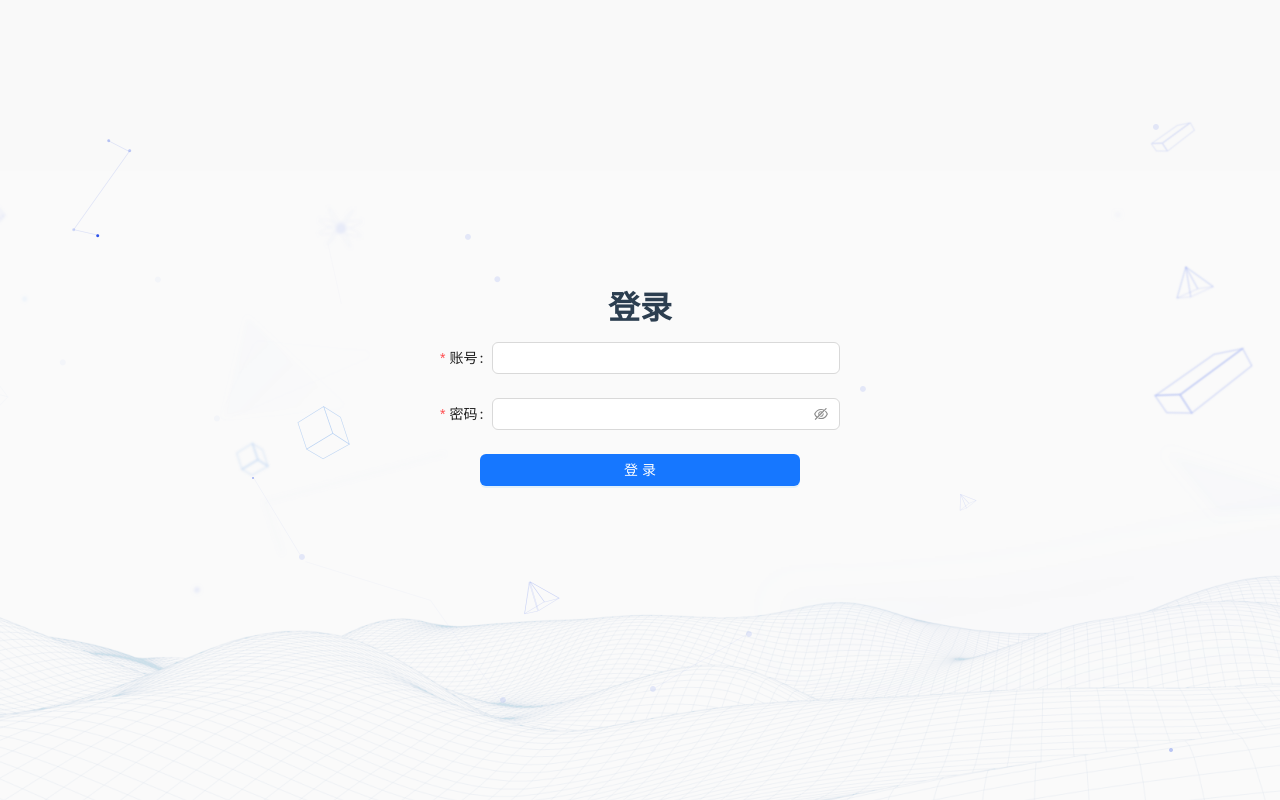
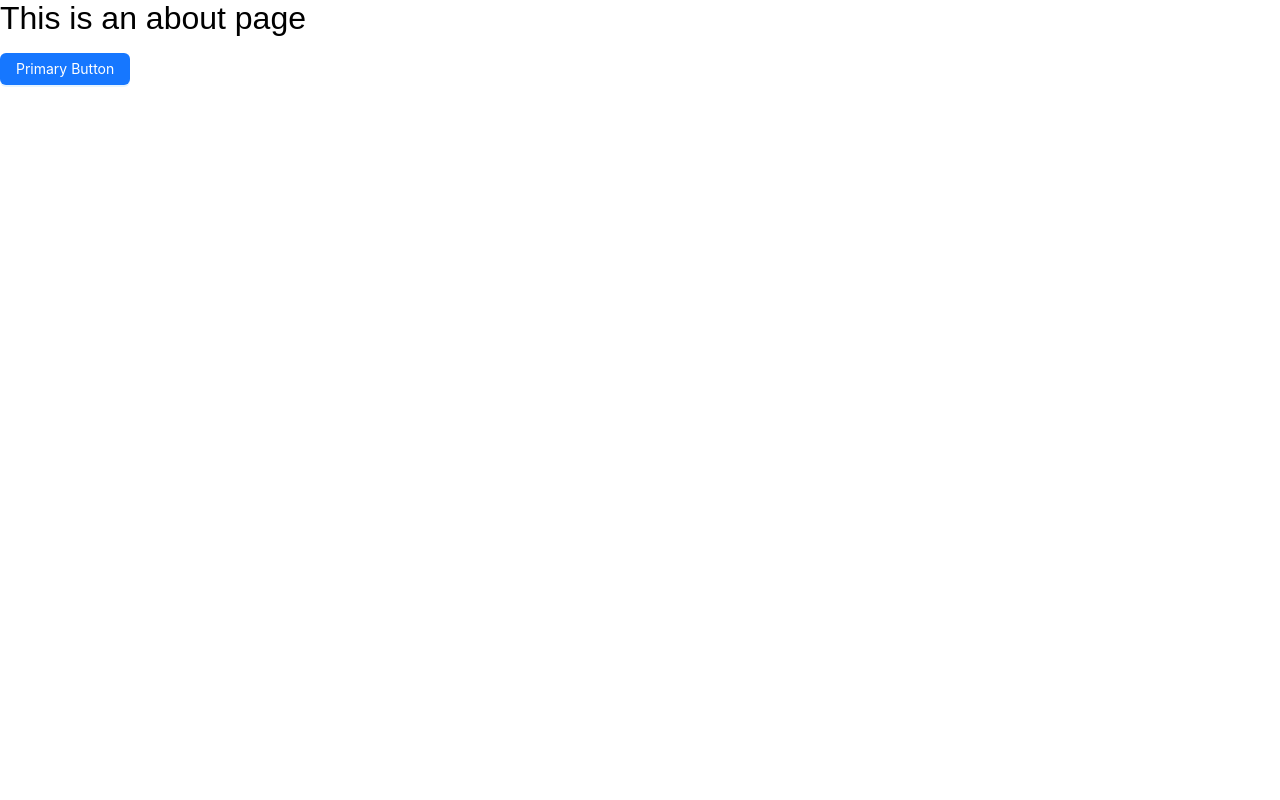
Before and after one commit to Wujian011/user-center-frontend, a Vue app: page /about in a window 1280 px wide. Built offline with nearby package versions, Linux system fonts and the light colour scheme.

Commit message:
修改登录界面样式

```diff
--- a/src/App.vue
+++ b/src/App.vue
@@ -3,32 +3,9 @@
   <!--    <router-link to="/">Home</router-link> |-->
   <!--    <router-link to="/about">About</router-link>-->
   <!--  </nav>-->
-  <!--  <router-view />-->
-  <LiginView />
+  <router-view />
+  <!--  <LiginView />-->
 </template>
+<script setup lang="ts"></script>
 
-<style lang="scss">
-#app {
-  font-family: Avenir, Helvetica, Arial, sans-serif;
-  -webkit-font-smoothing: antialiased;
-  -moz-osx-font-smoothing: grayscale;
-  text-align: center;
-  color: #2c3e50;
-}
-
-nav {
-  padding: 30px;
-
-  a {
-    font-weight: bold;
-    color: #2c3e50;
-
-    &.router-link-exact-active {
-      color: #42b983;
-    }
-  }
-}
-</style>
-<script setup lang="ts">
-import LiginView from "@/views/LiginView.vue";
-</script>
+<style lang="scss"></style>
--- a/src/views/LiginView.vue
+++ b/src/views/LiginView.vue
@@ -64,10 +64,12 @@ const onFinish = (values: any) => {
 
     h1 {
       font-weight: 600;
+      width: 100%;
+      text-align: center;
     }
 
     .login-btn {
-      width: 80%;
+      width: 100%;
     }
   }
 }
```
